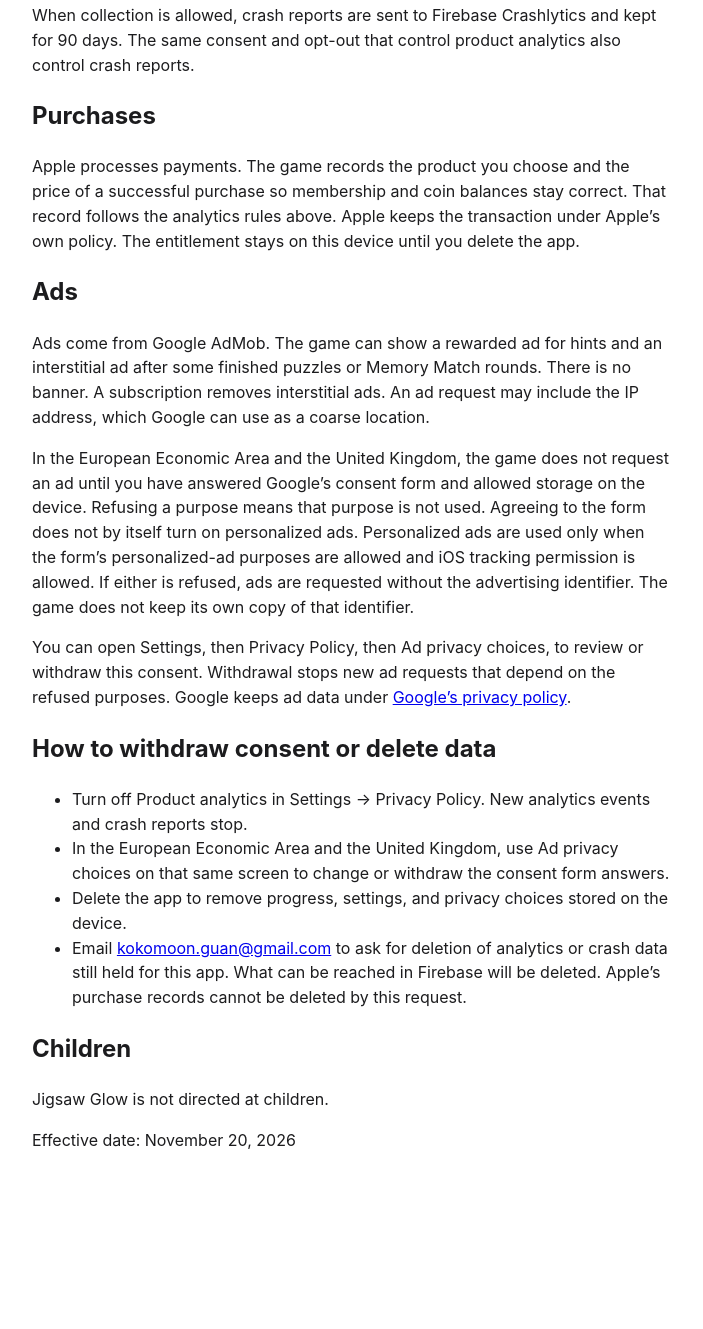
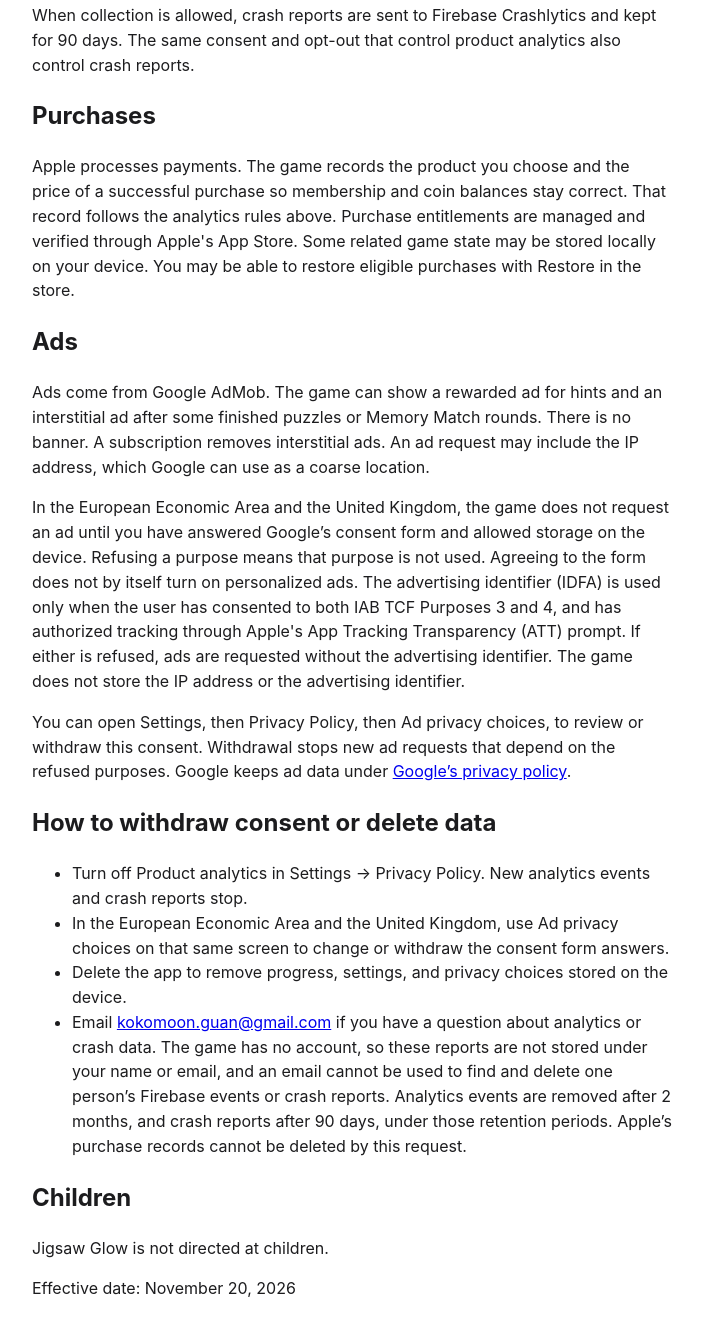
Before and after one commit to erxiguan/jigsawglow, a plain HTML site: page index.html in a window 1280 px wide. Shown: the part 751-2080 px from the top of the page, without its empty margins (288-991 px from the left). Before the commit the page ends 1951 px from the top, so only its background shows below. Drawn offline with Linux system fonts and the light colour scheme.

Commit message:
Align the privacy policy with purpose 3 and 4, restore purchases, and what Firebase deletion can actually do.
Co-authored-by: Cursor <cursoragent@cursor.com>

```diff
--- a/index.html
+++ b/index.html
@@ -21,11 +21,11 @@
   <p>When collection is allowed, crash reports are sent to Firebase Crashlytics and kept for 90 days. The same consent and opt-out that control product analytics also control crash reports.</p>
 
   <h2>Purchases</h2>
-  <p>Apple processes payments. The game records the product you choose and the price of a successful purchase so membership and coin balances stay correct. That record follows the analytics rules above. Apple keeps the transaction under Apple’s own policy. The entitlement stays on this device until you delete the app.</p>
+  <p>Apple processes payments. The game records the product you choose and the price of a successful purchase so membership and coin balances stay correct. That record follows the analytics rules above. Purchase entitlements are managed and verified through Apple's App Store. Some related game state may be stored locally on your device. You may be able to restore eligible purchases with Restore in the store.</p>
 
   <h2>Ads</h2>
   <p>Ads come from Google AdMob. The game can show a rewarded ad for hints and an interstitial ad after some finished puzzles or Memory Match rounds. There is no banner. A subscription removes interstitial ads. An ad request may include the IP address, which Google can use as a coarse location.</p>
-  <p>In the European Economic Area and the United Kingdom, the game does not request an ad until you have answered Google’s consent form and allowed storage on the device. Refusing a purpose means that purpose is not used. Agreeing to the form does not by itself turn on personalized ads. Personalized ads are used only when the form’s personalized-ad purposes are allowed and iOS tracking permission is allowed. If either is refused, ads are requested without the advertising identifier. The game does not keep its own copy of that identifier.</p>
+  <p>In the European Economic Area and the United Kingdom, the game does not request an ad until you have answered Google’s consent form and allowed storage on the device. Refusing a purpose means that purpose is not used. Agreeing to the form does not by itself turn on personalized ads. The advertising identifier (IDFA) is used only when the user has consented to both IAB TCF Purposes 3 and 4, and has authorized tracking through Apple's App Tracking Transparency (ATT) prompt. If either is refused, ads are requested without the advertising identifier. The game does not store the IP address or the advertising identifier.</p>
   <p>You can open Settings, then Privacy Policy, then Ad privacy choices, to review or withdraw this consent. Withdrawal stops new ad requests that depend on the refused purposes. Google keeps ad data under <a href="https://policies.google.com/privacy">Google’s privacy policy</a>.</p>
 
   <h2>How to withdraw consent or delete data</h2>
@@ -33,7 +33,7 @@
     <li>Turn off Product analytics in Settings → Privacy Policy. New analytics events and crash reports stop.</li>
     <li>In the European Economic Area and the United Kingdom, use Ad privacy choices on that same screen to change or withdraw the consent form answers.</li>
     <li>Delete the app to remove progress, settings, and privacy choices stored on the device.</li>
-    <li>Email <a href="mailto:kokomoon.guan@gmail.com">kokomoon.guan@gmail.com</a> to ask for deletion of analytics or crash data still held for this app. What can be reached in Firebase will be deleted. Apple’s purchase records cannot be deleted by this request.</li>
+    <li>Email <a href="mailto:kokomoon.guan@gmail.com">kokomoon.guan@gmail.com</a> if you have a question about analytics or crash data. The game has no account, so these reports are not stored under your name or email, and an email cannot be used to find and delete one person’s Firebase events or crash reports. Analytics events are removed after 2 months, and crash reports after 90 days, under those retention periods. Apple’s purchase records cannot be deleted by this request.</li>
   </ul>
 
   <h2>Children</h2>
```
